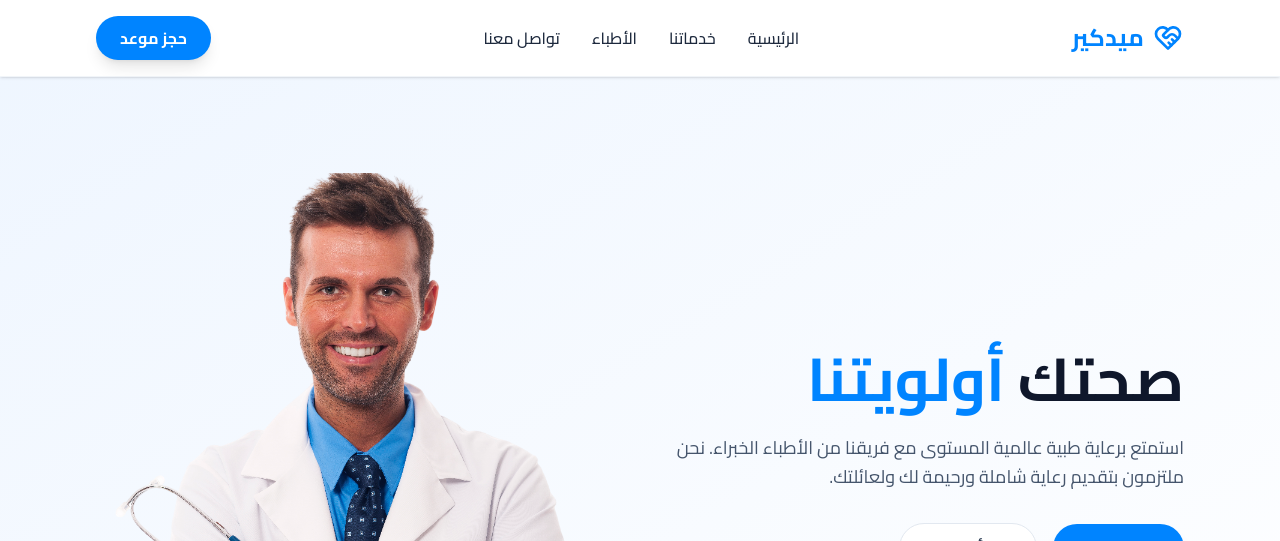
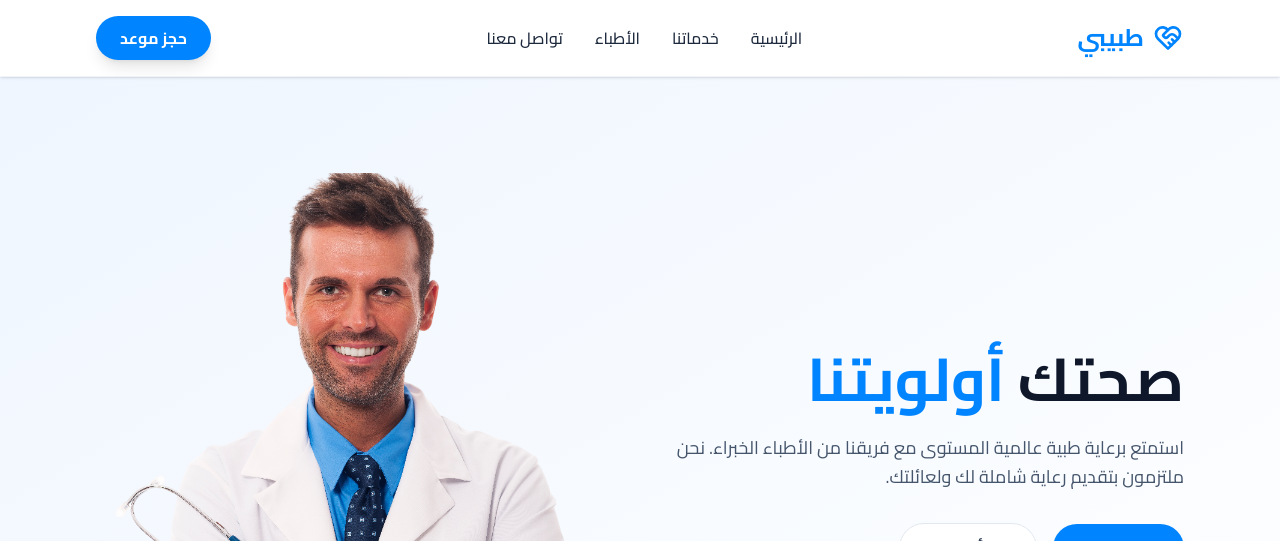
Before and after one commit to mnaggarse/clinic-landing-page, a React (Vite) app: page / in a window 1280 px wide. Shown: the top 541 px of the page. Built offline with nearby package versions, Linux system fonts and the light colour scheme.

Commit message:
Change website name

```diff
--- a/index.html
+++ b/index.html
@@ -4,7 +4,7 @@
     <meta charset="UTF-8" />
     <link rel="icon" type="image/svg+xml" href="/vite.svg" />
     <meta name="viewport" content="width=device-width, initial-scale=1.0" />
-    <title>ميدكير - عيادة طبية</title>
+    <title>طبيبي - عيادة طبية</title>
     <link rel="preconnect" href="https://fonts.googleapis.com" />
     <link rel="preconnect" href="https://fonts.gstatic.com" crossorigin />
     <link
--- a/src/components/Footer.jsx
+++ b/src/components/Footer.jsx
@@ -25,7 +25,7 @@ export default function Footer() {
               <path d="M12.5 15.5l2 2" />
               <path d="M15 13l2 2" />
             </svg>
-            <span>ميدكير</span>
+            <span>طبيبي</span>
           </a>
           <p className="text-slate-500 leading-relaxed">
             الريادة في التميز الطبي. نحن نقدم خدمات رعاية صحية شاملة بمرافق
@@ -134,7 +134,7 @@ export default function Footer() {
 
       <div className="border-t border-slate-200 pt-8 text-center text-sm text-slate-500">
         <p>
-          &copy; {new Date().getFullYear()} عيادة ميدكير. جميع الحقوق محفوظة.
+          &copy; {new Date().getFullYear()} عيادة طبيبي. جميع الحقوق محفوظة.
         </p>
       </div>
     </footer>
--- a/src/components/Header.jsx
+++ b/src/components/Header.jsx
@@ -28,7 +28,7 @@ export default function Header() {
             <path d="M12.5 15.5l2 2" />
             <path d="M15 13l2 2" />
           </svg>
-          <span>ميدكير</span>
+          <span>طبيبي</span>
         </a>
 
         {/* Desktop Menu */}
--- a/src/components/Hero.jsx
+++ b/src/components/Hero.jsx
@@ -11,7 +11,7 @@ export default function Hero() {
         </h1>
         <p className="mb-8 text-slate-600 text-base md:text-lg leading-relaxed">
           استمتع برعاية طبية عالمية المستوى مع فريقنا من الأطباء الخبراء. نحن
-          ملتزمون بتقديم رعاية شاملة ورحيمة لك ولعائلتك.
+          ملتزمون بتقديم رعاية شاملة لك ولعائلتك.
         </p>
         <div className="space-x-4 flex items-center justify-center md:justify-start">
           <button className="cursor-pointer py-2 px-4 md:py-3 md:px-8 bg-primary text-white rounded-full font-bold hover:bg-blue-600 transition-colors shadow-lg hover:shadow-xl">
```
